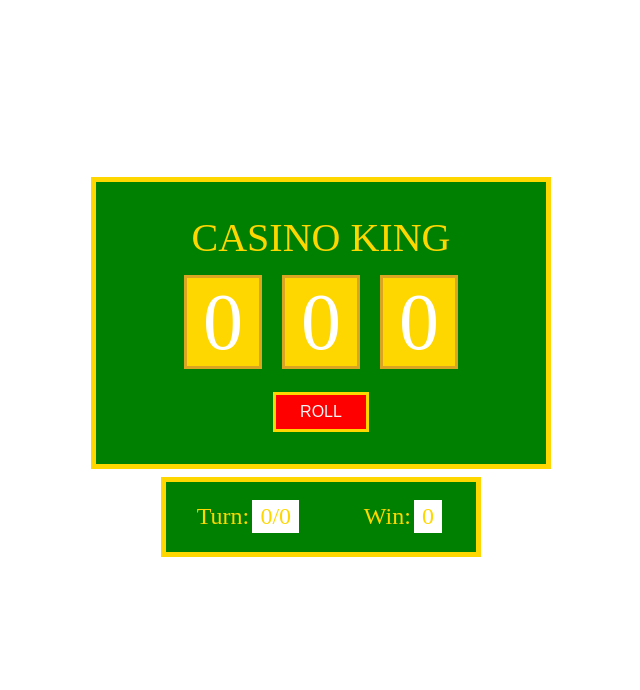
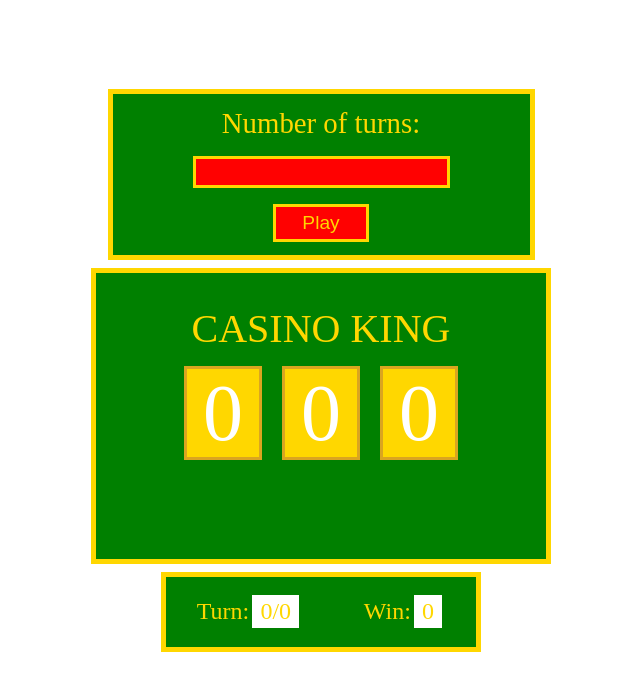
Before and after one commit to ardiantohendy/casino-king-game, a plain HTML site: page index.html in a window 1280 px wide. Shown: the whole page, without its empty margins (319-959 px from the left). Drawn offline with Linux system fonts and the light colour scheme.

Commit message:
adding features (user input for roll number, user turn and roll number)

```diff
--- a/index.html
+++ b/index.html
@@ -7,6 +7,11 @@
     <title>Document</title>
   </head>
   <body>
+    <div class="inputField">
+      <label for="">Number of turns:</label>
+      <input id="inputField" type="text" />
+      <button id="btnPlay">Play</button>
+    </div>
     <div class="container">
       <p>CASINO KING</p>
       <div class="listLabel">
--- a/index.js
+++ b/index.js
@@ -16,14 +16,44 @@ const myLabel3 = document.getElementById("myLabel3");
 const rollBtn = document.getElementById("rollBtn");
 const anouncement = document.getElementById("alert");
 const winNum = document.getElementById("winNum");
+const btnPlay = document.getElementById("btnPlay");
+const inputField = document.getElementById("inputField");
+const userTurn = document.getElementById("num1");
+const turnNumber = document.getElementById("num2");
 
 let winNumber = 0;
+let numOfTurn;
+let turn = 0;
+let num;
+let much = 0;
 
 let randomNum1;
 let randomNum2;
 let randomNum3;
 
+rollBtn.style.zIndex = -100;
+
+btnPlay.onclick = function () {
+  numOfTurn = inputField.value;
+  num = Number(numOfTurn);
+  if (typeof num == "number" && num !== 0) {
+    turnNumber.textContent = num;
+    rollBtn.style.zIndex = 0;
+  } else {
+    alert("Please input a number!");
+    console.log(num, typeof num);
+  }
+};
+
 rollBtn.onclick = function () {
+  much++;
+  muchPlush = userTurn.textContent = much;
+  if (num === much) {
+    rollBtn.style.zIndex = -100;
+    turnNumber.textContent = 0;
+    userTurn.textContent = 0;
+    much = 0;
+  }
   randomNum1 = Math.floor(Math.random() * 6) + 1;
   randomNum2 = Math.floor(Math.random() * 6) + 1;
   randomNum3 = Math.floor(Math.random() * 6) + 1;
--- a/style.css
+++ b/style.css
@@ -11,6 +11,42 @@ body {
   flex-direction: column;
   align-items: center;
   justify-content: center;
+}
+
+body .inputField {
+  text-align: center;
+  padding: 0.8rem 5rem;
+  background-color: green;
+  border: 5px solid gold;
+  margin: 0.5rem;
+  display: flex;
+  flex-direction: column;
+  align-items: center;
+}
+
+body .inputField label {
+  color: gold;
+  font-size: 1.8em;
+}
+
+body .inputField input {
+  height: 2rem;
+  width: 100%;
+  margin: 1rem;
+  font-size: 1em;
+  font-weight: 600;
+  background-color: rgb(255, 1, 1);
+  border: 3px solid gold;
+  color: gold;
+}
+
+body .inputField button {
+  background-color: rgb(255, 1, 1);
+  color: gold;
+  font-size: 1.2em;
+  width: 6rem;
+  padding: 0.3rem 0;
+  border: 3px solid gold;
 }
 
 body .container {
@@ -35,7 +71,7 @@ body .container p {
   margin-bottom: 1rem;
 }
 
-body label {
+body .listLabel label {
   font-size: 5em;
   border: 3px solid goldenrod;
   background-color: gold;
@@ -54,12 +90,12 @@ body .btn {
   justify-content: center;
 }
 
-body button {
-  font-size: 1em;
+body .container button {
+  font-size: 1.2em;
   background-color: red;
   padding: 0.5rem 1.5rem;
   border: 3px solid gold;
-  color: whitesmoke;
+  color: gold;
   cursor: pointer;
 }
 
```
